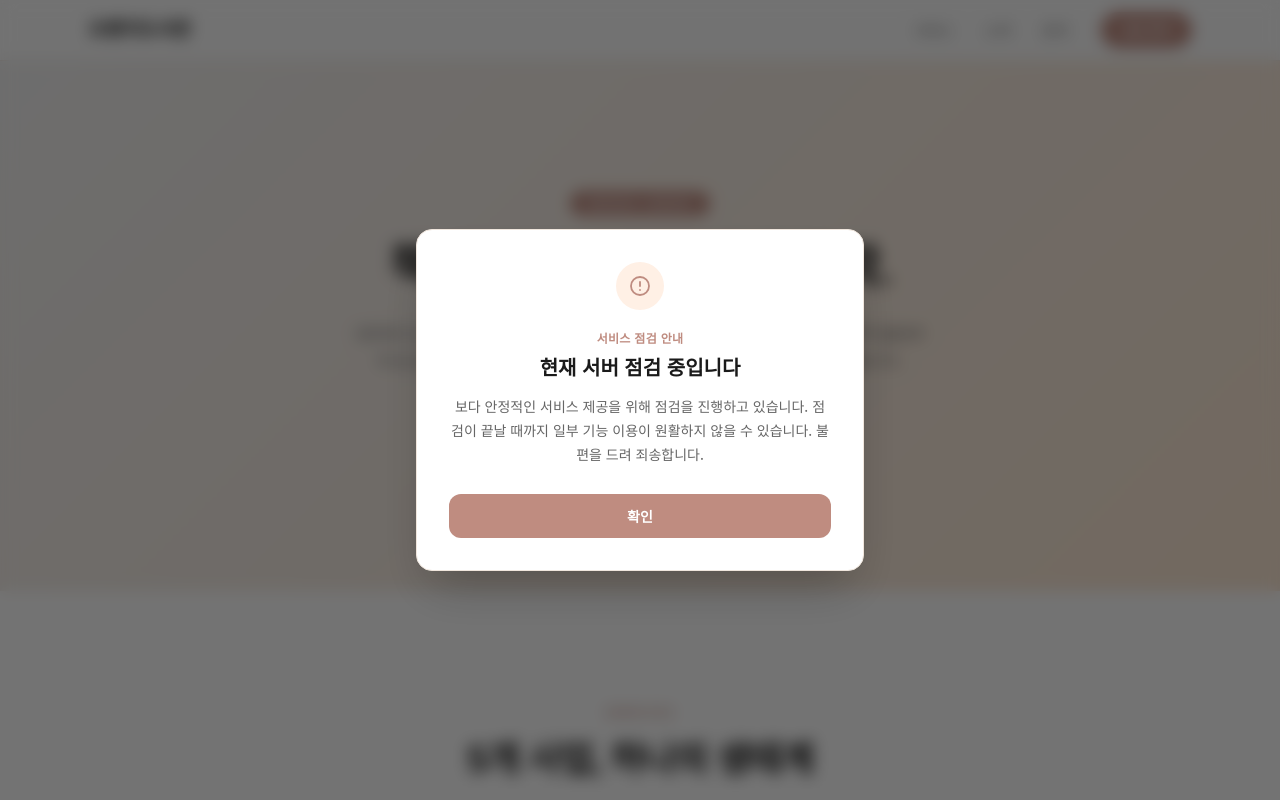
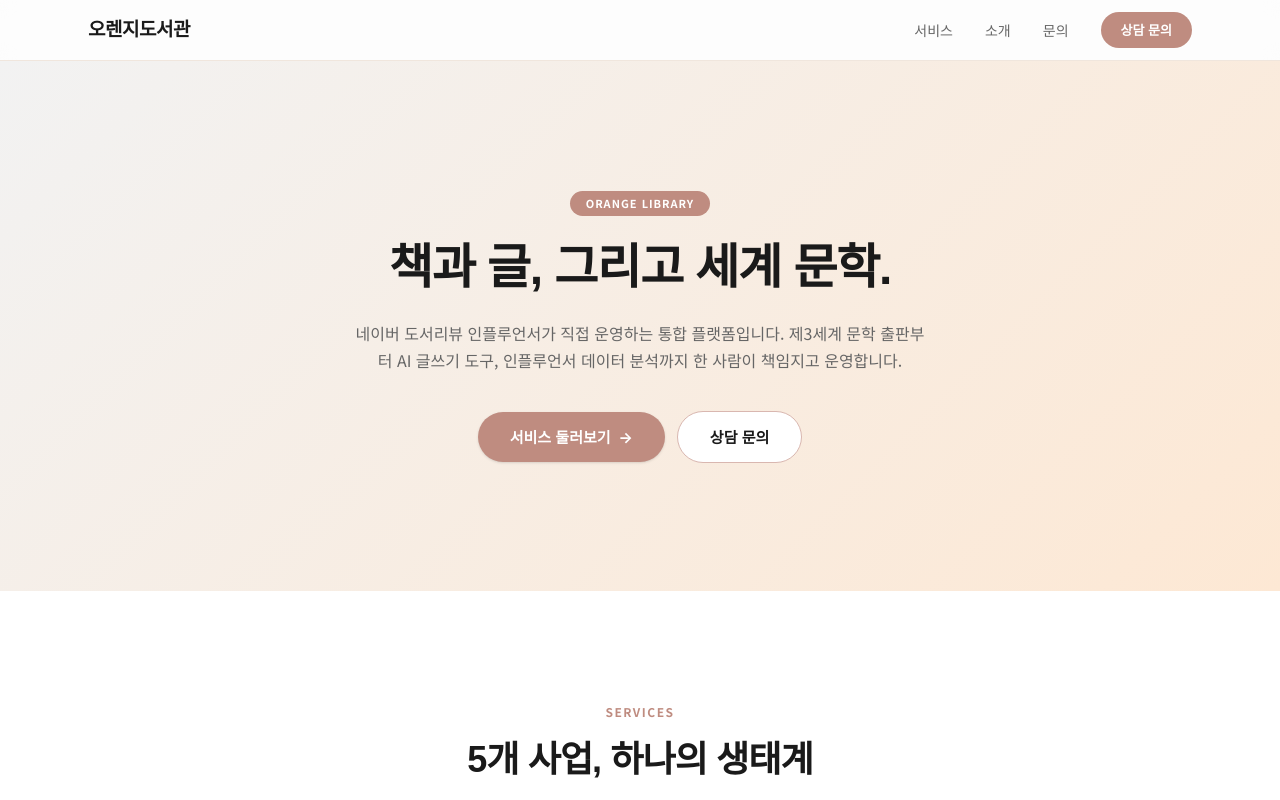
Before and after one commit to orange0717/orangelibrary, a Next.js app: page / in a window 1280 px wide. Shown: the top 800 px of the page. Built offline with nearby package versions, Linux system fonts and the light colour scheme.

Commit message:
revert: 전역 서버 점검 안내 모달을 제거한다
a16b7ea (#1) 에서 루트 레이아웃에 넣은 MaintenanceModal 을 되돌린다.

Co-Authored-By: Claude Opus 5.5 <noreply@anthropic.com>

```diff
--- a/app/layout.tsx
+++ b/app/layout.tsx
@@ -2,7 +2,6 @@ import type { Metadata, Viewport } from "next";
 import { Noto_Sans_KR, Noto_Serif_KR } from "next/font/google";
 import Header from "@/components/Header";
 import Footer from "@/components/Footer";
-import MaintenanceModal from "@/components/MaintenanceModal";
 import "./globals.css";
 
 const notoSansKr = Noto_Sans_KR({
@@ -161,7 +160,6 @@ export default function RootLayout({
           dangerouslySetInnerHTML={{ __html: JSON.stringify(websiteJsonLd) }}
         />
         <Header />
-        <MaintenanceModal />
         <main className="flex-1">{children}</main>
         <Footer />
       </body>
--- a/components/MaintenanceModal.tsx
+++ /dev/null
@@ -1,65 +0,0 @@
-'use client';
-
-import { useEffect, useState } from 'react';
-
-export default function MaintenanceModal() {
-  const [open, setOpen] = useState(true);
-
-  useEffect(() => {
-    if (!open) return;
-
-    const previousOverflow = document.body.style.overflow;
-    document.body.style.overflow = 'hidden';
-
-    const handleKeyDown = (event: KeyboardEvent) => {
-      if (event.key === 'Escape') setOpen(false);
-    };
-
-    window.addEventListener('keydown', handleKeyDown);
-    return () => {
-      document.body.style.overflow = previousOverflow;
-      window.removeEventListener('keydown', handleKeyDown);
-    };
-  }, [open]);
-
-  if (!open) return null;
-
-  return (
-    <div
-      className="fixed inset-0 z-[100] flex items-center justify-center bg-black/55 p-4 backdrop-blur-sm"
-      role="alertdialog"
-      aria-modal="true"
-      aria-labelledby="maintenance-modal-title"
-      aria-describedby="maintenance-modal-description"
-    >
-      <section className="w-full max-w-md rounded-2xl border border-border bg-surface p-7 shadow-2xl sm:p-8">
-        <div className="mb-5 flex justify-center">
-          <span className="flex h-12 w-12 items-center justify-center rounded-full bg-primary-soft text-primary" aria-hidden="true">
-            <svg width="24" height="24" viewBox="0 0 24 24" fill="none" stroke="currentColor" strokeWidth="1.8" strokeLinecap="round" strokeLinejoin="round">
-              <path d="M12 8v4m0 4h.01" />
-              <circle cx="12" cy="12" r="9" />
-            </svg>
-          </span>
-        </div>
-        <p className="mb-2 text-center text-xs font-semibold tracking-wide text-primary">
-          서비스 점검 안내
-        </p>
-        <h2 id="maintenance-modal-title" className="mb-3 text-center font-serif text-xl font-bold text-foreground">
-          현재 서버 점검 중입니다
-        </h2>
-        <p id="maintenance-modal-description" className="mb-7 text-center text-sm leading-6 text-muted">
-          보다 안정적인 서비스 제공을 위해 점검을 진행하고 있습니다.
-          점검이 끝날 때까지 일부 기능 이용이 원활하지 않을 수 있습니다.
-          불편을 드려 죄송합니다.
-        </p>
-        <button
-          type="button"
-          onClick={() => setOpen(false)}
-          className="w-full rounded-xl bg-primary px-4 py-3 text-sm font-bold text-white transition hover:bg-primary-dark focus-visible:outline-2 focus-visible:outline-offset-2 focus-visible:outline-primary"
-        >
-          확인
-        </button>
-      </section>
-    </div>
-  );
-}
```
